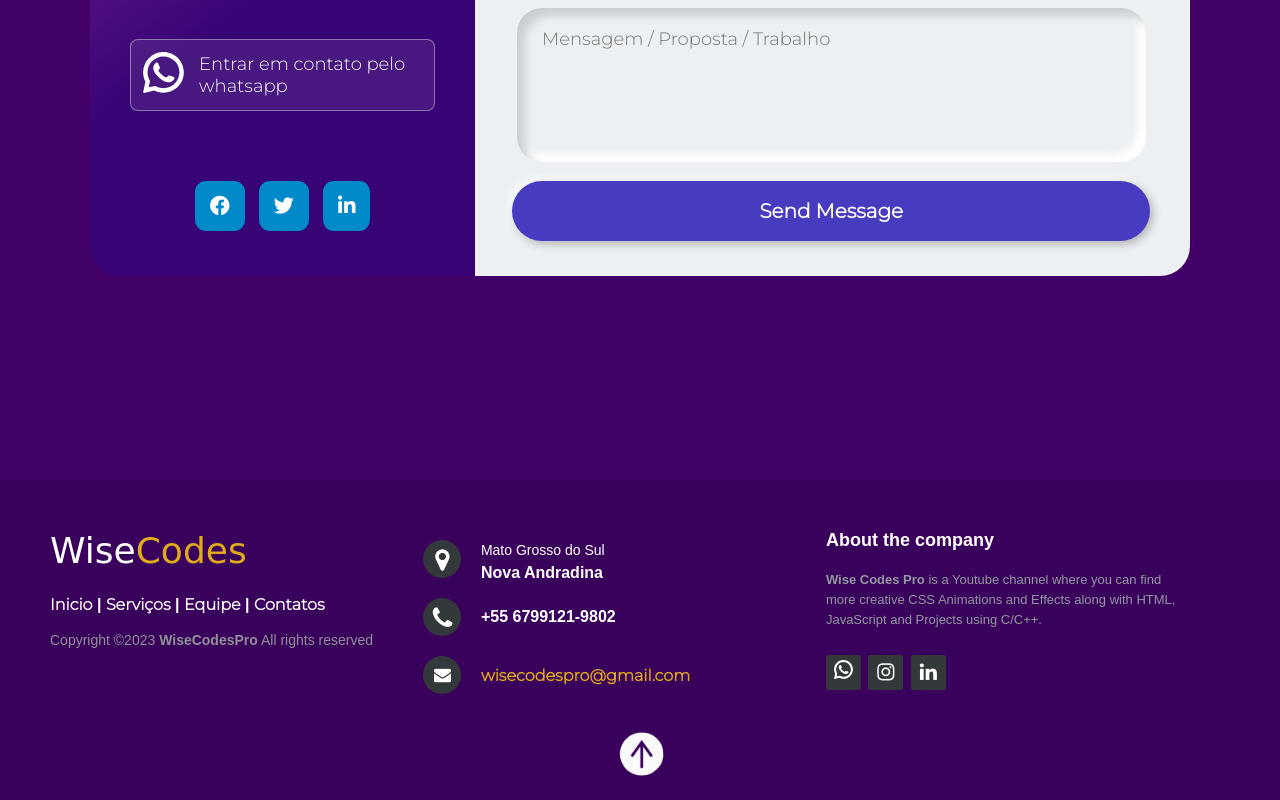
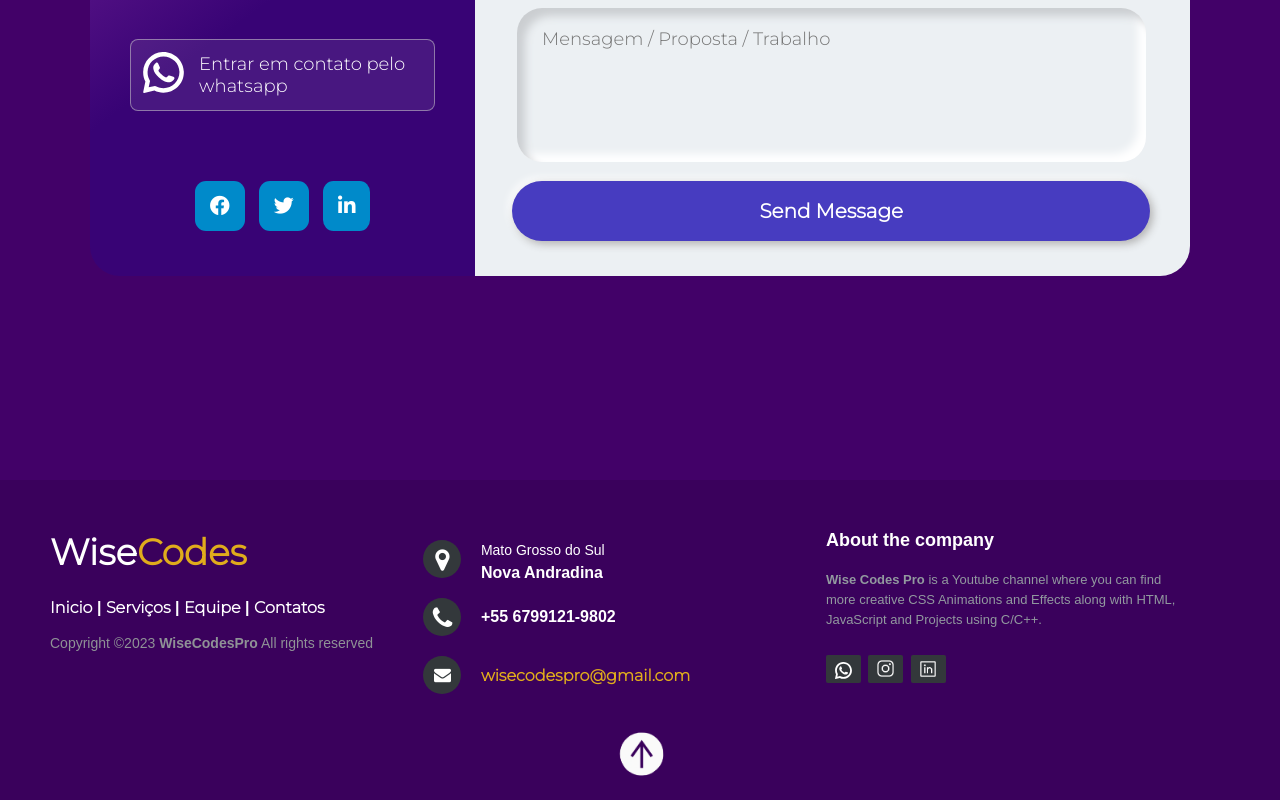
Before and after one commit to Edivaldo2004/wisecodes, a website: page index.html in a window 1280 px wide. Shown: the part 3740-4540 px from the top of the page. Drawn offline with nearby package versions, Linux system fonts and the light colour scheme.

Commit message:
Fazendo alterações

```diff
--- a/css/footer.css
+++ b/css/footer.css
@@ -32,7 +32,8 @@ footer {
 
 .footer-distributed h3 {
     color: #ffffff;
-    font: normal 36px 'Cookie', cursive;
+    font-family: "Montserrat";
+    font-size: 36px;
     margin: 0;
 }
 
@@ -135,7 +136,7 @@ footer {
 .footer-distributed .footer-icons a {
     display: inline-block;
     width: 35px;
-    height: 35px;
+    height: 28px;
     cursor: pointer;
     background-color: #33383b;
     border-radius: 2px;
--- a/index.html
+++ b/index.html
@@ -240,9 +240,9 @@
             HTML, JavaScript and Projects using C/C++.
         </p>
         <div class="footer-icons">
-            <a href="https://api.whatsapp.com/send?phone=+556799403991&text=Olá,%20gostaria%20de%20fazer%20um%20or%C3%A7amento"><img src="img/whatsapp.svg" height="19px"> </a>
-            <a href="#"><i class="fa fa-instagram"></i></a>
-            <a href="https://www.linkedin.com/in/edivaldo-santos-junior-47a104247"><i class="fa fa-linkedin"></i></a>
+            <a href="https://api.whatsapp.com/send?phone=+556799403991&text=Olá,%20gostaria%20de%20fazer%20um%20or%C3%A7amento"><img src="img/whatsapp.svg" height="17px"> </a>
+            <a href="#"><img src="img/instagram-logo.png" height="21px"></a>
+            <a href="https://www.linkedin.com/in/edivaldo-santos-junior-47a104247"><img src="img/linkedin-footer.png" height="20px"></a>
         </div>
     </div>
     <a href="#services"><img src="img/seta2.png" class="seta2" /></a>
```
Also changed, not shown: img/instagram-logo.png (added), img/instagram.webp (deleted), img/linkedin-footer.png (added).
